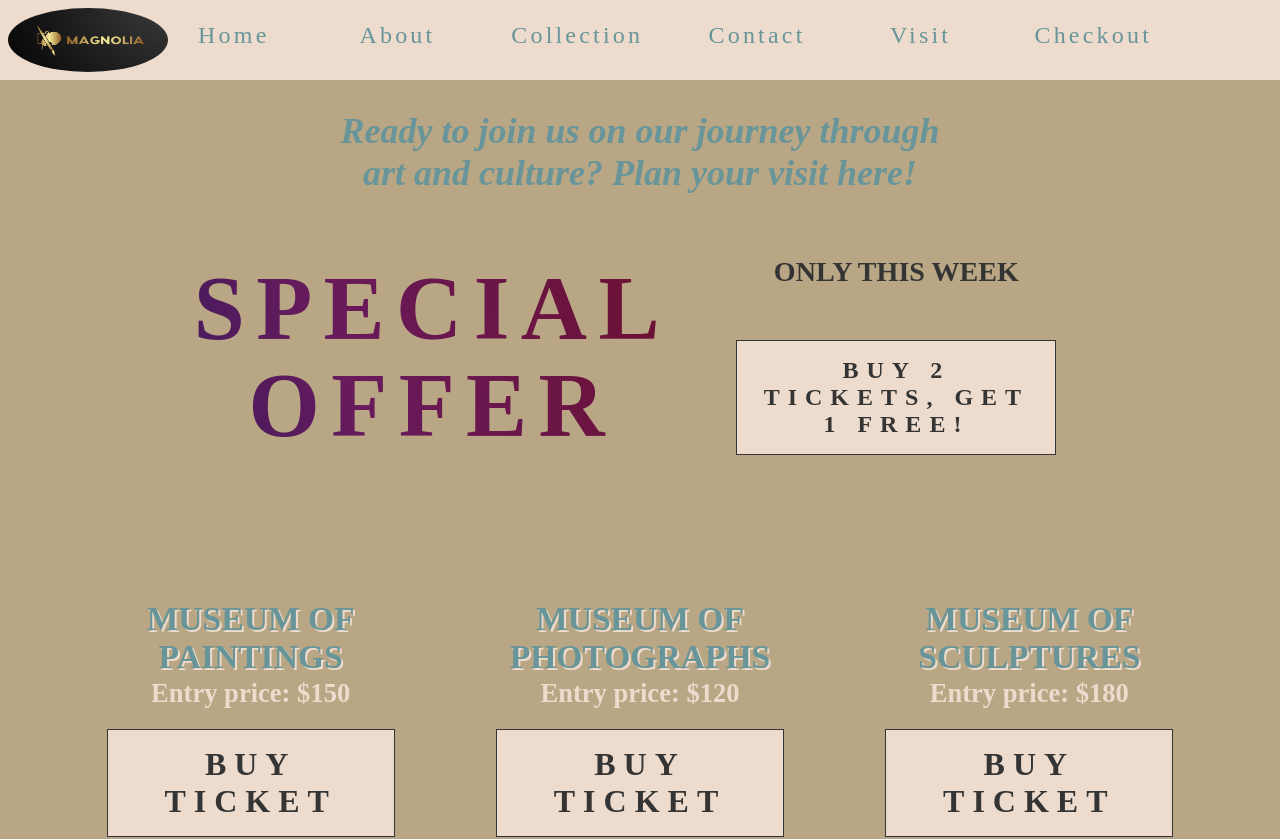
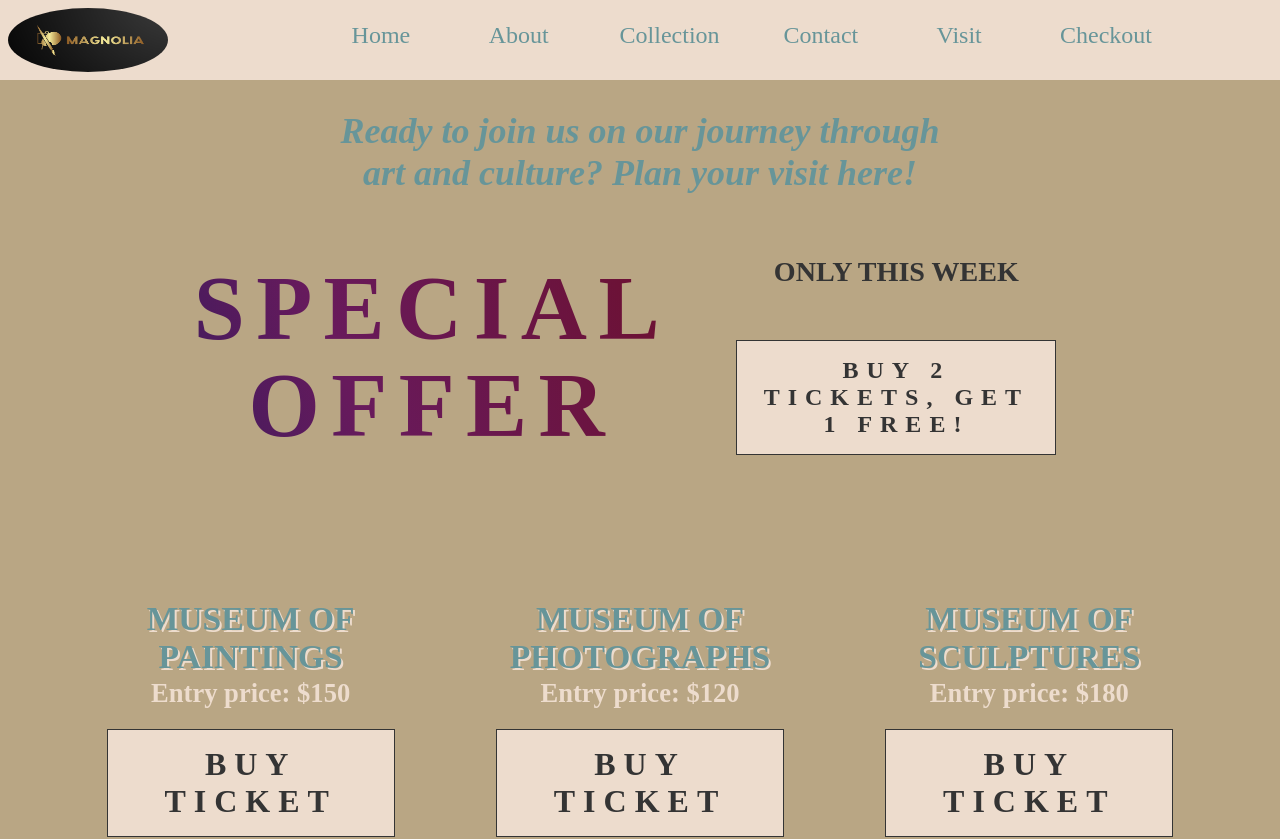
Before and after one commit to milicagareski/Online_museum_of_art_REACT, a React (Vite) app: page /visit in a window 1280 px wide. Shown: the top 839 px of the page. Built offline with nearby package versions, Linux system fonts and the light colour scheme; a web font is replaced by a local one.

Commit message:
navbar final changes

```diff
--- a/src/App.css
+++ b/src/App.css
@@ -161,7 +161,6 @@ ul {
 }
 
 .nav-links li {
-  letter-spacing: 0.2rem;
   border-top: 1px solid;
   padding: 1.5rem;
   text-align: center;
@@ -190,7 +189,6 @@ ul {
 .hide-nav {
   display: none;
   transition: var(--transition);
-  /* overflow: hidden; */
 }
 
 .show-nav {
@@ -334,9 +332,6 @@ footer p {
 
 .visit-list li {
   height: 75rem;
-}
-.visit-list li p {
-  /* height: 26rem; */
 }
 
 .collection ul li {
@@ -914,7 +909,7 @@ form label h2 {
   }
   .nav-links li {
     /* max-width: 3rem; */
-    font-size: 1.5rem;
+    font-size: 1.2rem;
     border: none;
     margin: 0 0.1rem;
     padding: 0 0.3rem;
@@ -930,11 +925,16 @@ form label h2 {
     display: block;
   }
 
+  nav ul {
+    margin-left: 10rem;
+  }
+
   .hide-nav {
     display: block;
-    margin-left: 12rem;
+    /* margin-left: 12rem; */
     transition: none;
   }
+
   .show-nav {
     display: block;
     transition: none;
@@ -1005,4 +1005,44 @@ form label h2 {
   .show-nav {
     transition: none;
   }
+  .nav-btn {
+    display: none;
+  }
+  .nav-links {
+    flex-direction: row;
+    justify-content: space-between;
+    font-size: 1rem;
+  }
+  .nav-links li {
+    /* max-width: 3rem; */
+    font-size: 1.5rem;
+    border: none;
+    margin: 0 0.1rem;
+    padding: 0 0.3rem;
+  }
+  #nav-section {
+    display: flex;
+    flex-direction: row;
+    justify-content: space-between;
+    height: 80px;
+    display: block;
+  }
+  nav {
+    display: inline;
+  }
+
+  .hide-nav {
+    display: block;
+    transition: none;
+  }
+  .show-nav {
+    display: block;
+    transition: none;
+  }
+  nav {
+    margin-top: -5rem;
+  }
+  .title {
+    display: inline;
+  }
 }
```
